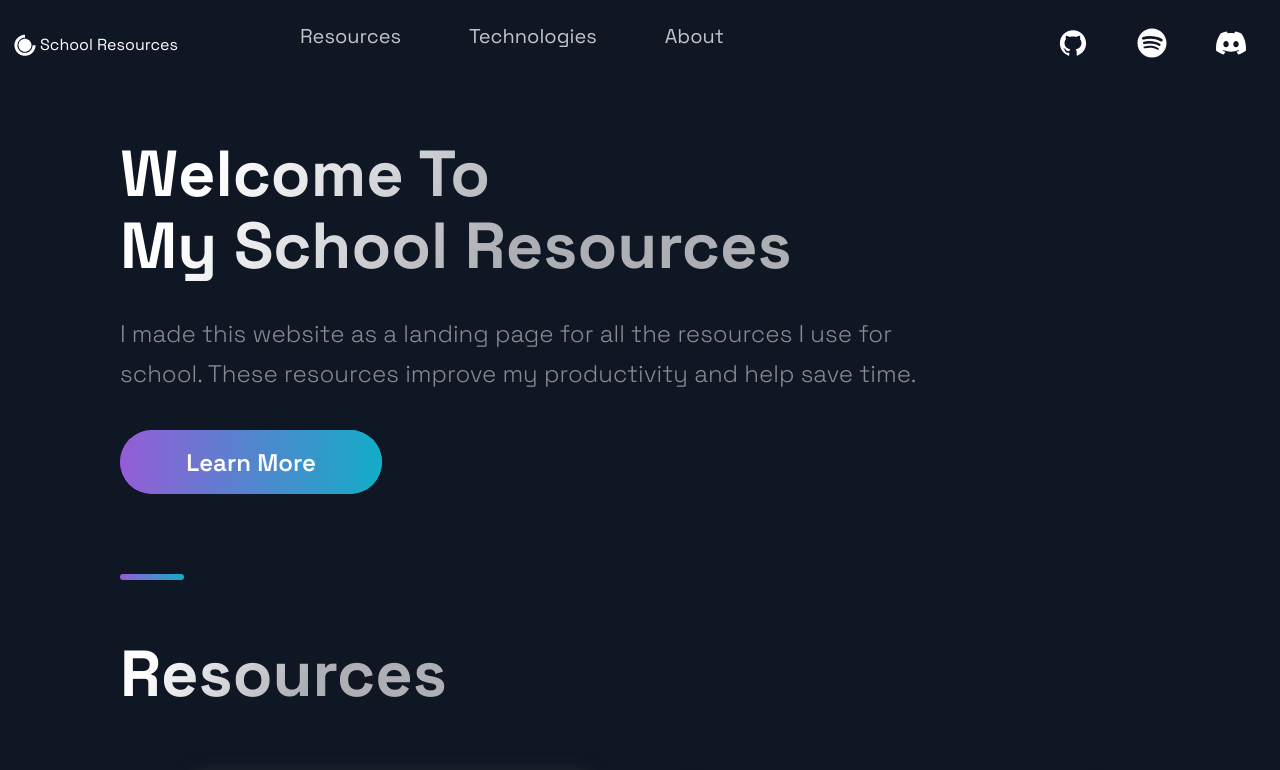
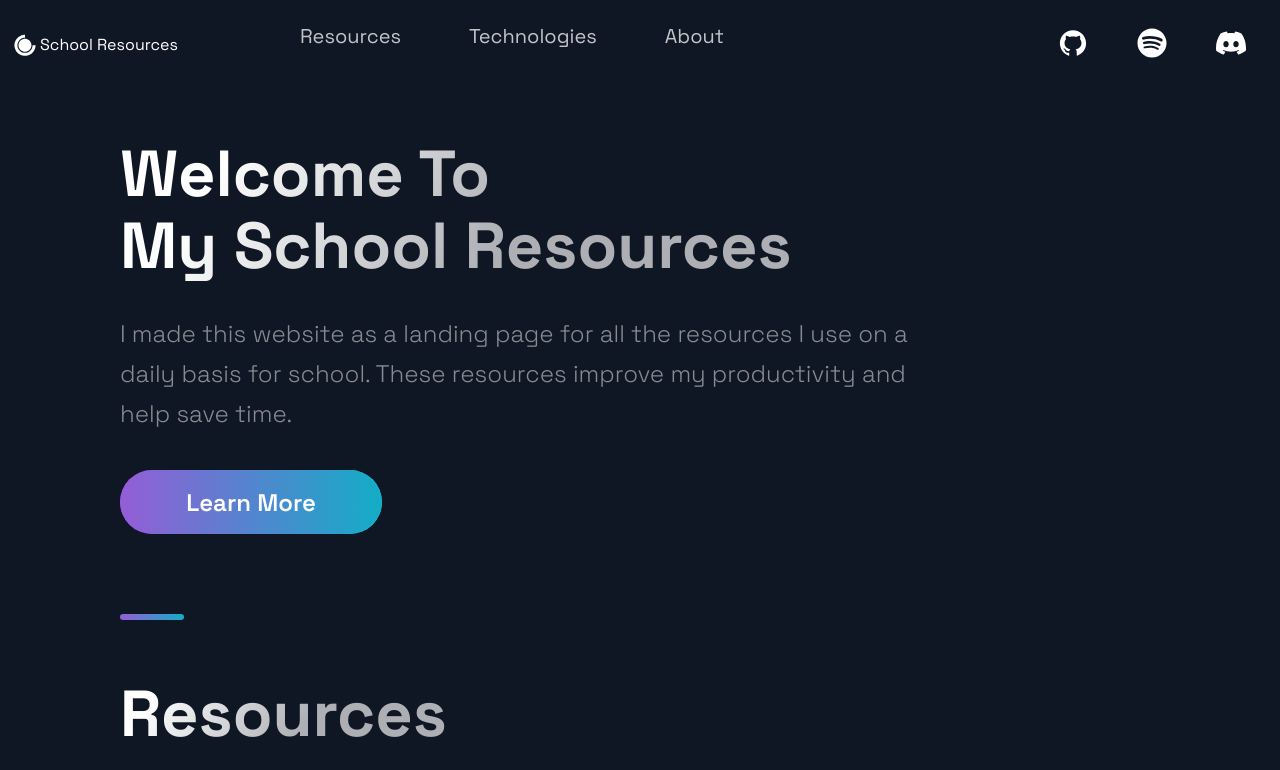
Before and after one commit to imReset/resources, a Next.js app: page / in a window 1280 px wide. Shown: the top 770 px of the page. Built offline with nearby package versions, Linux system fonts and the light colour scheme.

Commit message:
update statement

```diff
--- a/src/components/Hero/Hero.js
+++ b/src/components/Hero/Hero.js
@@ -13,7 +13,7 @@ const Hero = (props) => (
           My School Resources
         </SectionTitle>
         <SectionText>
-        I made this website as a landing page for all the resources I use for school. These resources improve my productivity and help save time.
+        I made this website as a landing page for all the resources I use on a daily basis for school. These resources improve my productivity and help save time.
         </SectionText>
         <Button onClick={props.handleClick}>Learn More</Button>
       </LeftSection>
```
